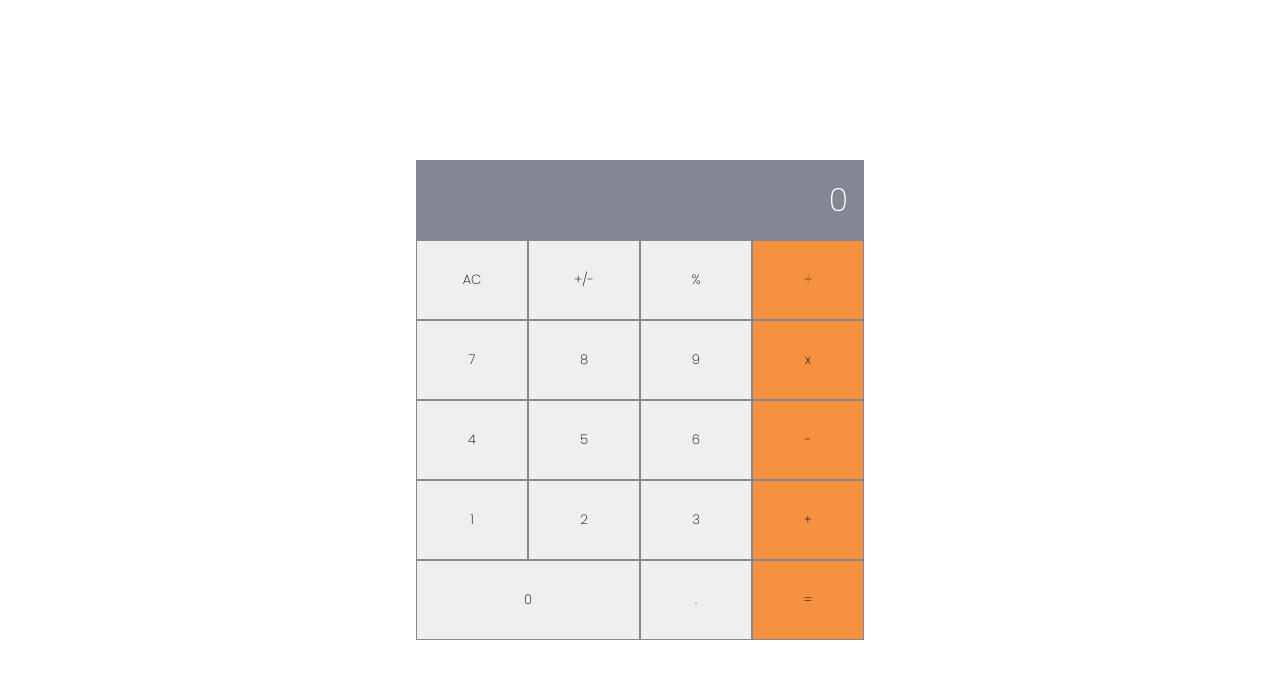
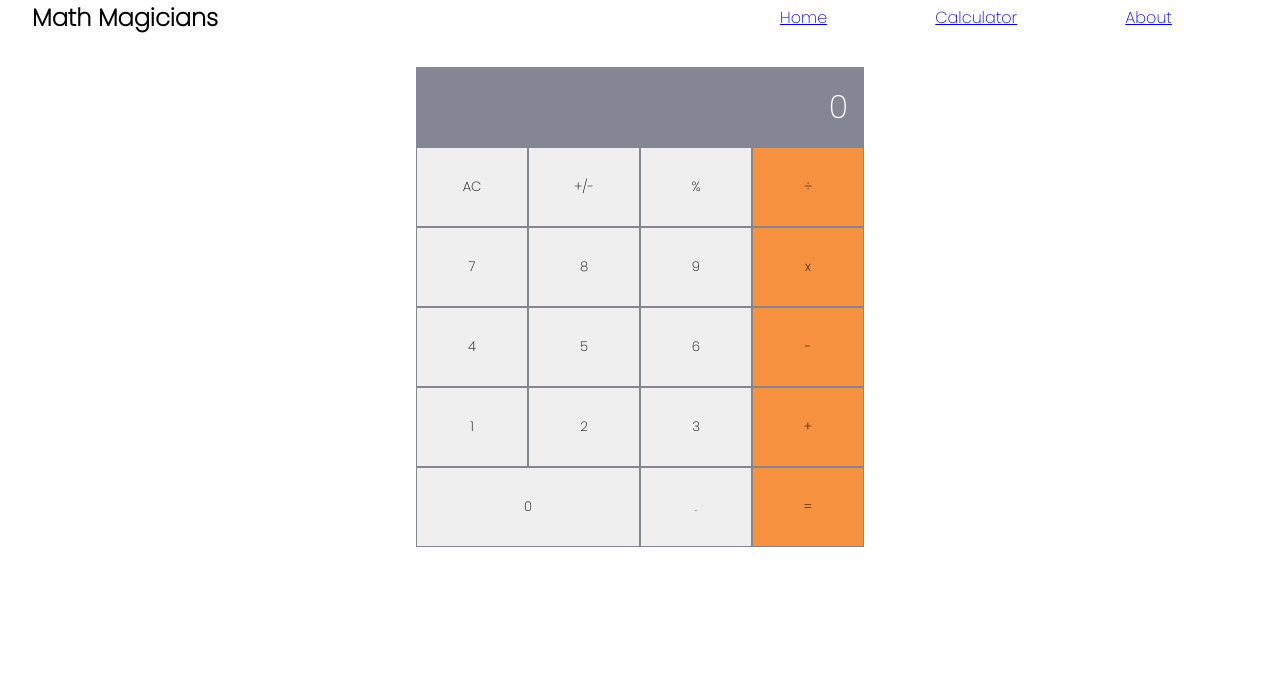
Before and after one commit to RokoVarano/math-magicians, a React (Create React App) app: page /calculator in a window 1280 px wide. Shown: the top 678 px of the page. Built offline with nearby package versions, Linux system fonts and the light colour scheme.

Commit message:
Add Header

```diff
--- a/package.json
+++ b/package.json
@@ -10,6 +10,7 @@
     "prop-types": "^15.7.2",
     "react": "^17.0.2",
     "react-dom": "^17.0.2",
+    "react-router-dom": "^5.2.0",
     "react-scripts": "4.0.3",
     "sass": "^1.37.5",
     "web-vitals": "^1.0.1"
--- a/src/App.js
+++ b/src/App.js
@@ -1,13 +1,20 @@
 /* eslint-disable react/prefer-stateless-function */
 import React, { Component } from 'react';
+import { BrowserRouter as Router, Route, Switch } from 'react-router-dom';
 import Calculator from './components/Calculator';
+import Header from './components/Header';
 
 class App extends Component {
   render() {
     return (
-      <div className="App">
-        <Calculator />
-      </div>
+      <Router>
+        <div className="App">
+          <Header />
+          <Switch>
+            <Route path="/calculator" component={Calculator} />
+          </Switch>
+        </div>
+      </Router>
     );
   }
 }
--- /dev/null
+++ b/src/components/Header.jsx
@@ -0,0 +1,14 @@
+import { Link } from 'react-router-dom';
+
+const Header = () => (
+  <nav>
+    <h1 className="main-title">Math Magicians</h1>
+    <ul>
+      <Link to="/"><li>Home</li></Link>
+      <Link to="/calculator"><li>Calculator</li></Link>
+      <Link to="/about"><li>About</li></Link>
+    </ul>
+  </nav>
+);
+
+export default Header;
--- a/src/index.scss
+++ b/src/index.scss
@@ -1 +1,41 @@
+@import url('https://fonts.googleapis.com/css2?family=Poppins:wght@200&display=swap');
+
+$result-bg: rgb(133, 134, 147);
+$right-bg: rgb(245, 145, 63);
+$p-color: black;
+$result-color: white;
+$p-font: 'Poppins', sans-serif;
+
+* {
+  margin: 0;
+  padding: 0;
+  font-family: $p-font;
+}
+
+body,
+.App,
+div,
+section,
+p,
+button,
+ul,
+nav,
+h1 {
+  width: 100%;
+  height: 100%;
+  display: flex;
+  justify-content: center;
+  align-items: center;
+}
+
+body {
+  position: absolute;
+}
+
+.App {
+  flex-direction: column;
+  justify-content: flex-start;
+}
+
+@import './styles/header.scss';
 @import './styles/calculator.scss';
--- a/src/styles/calculator.scss
+++ b/src/styles/calculator.scss
@@ -1,33 +1,3 @@
-@import url('https://fonts.googleapis.com/css2?family=Poppins:wght@200&display=swap');
-
-$result-bg: rgb(133, 134, 147);
-$right-bg: rgb(245, 145, 63);
-$p-color: black;
-$result-color: white;
-$p-font: 'Poppins', sans-serif;
-
-* {
-  margin: 0;
-  padding: 0;
-  font-family: $p-font;
-}
-
-body,
-div,
-section,
-p,
-button {
-  width: 100%;
-  height: 100%;
-  display: flex;
-  justify-content: center;
-  align-items: center;
-}
-
-body {
-  position: absolute;
-}
-
 .mainframe {
   display: grid;
   width: auto;
--- /dev/null
+++ b/src/styles/header.scss
@@ -0,0 +1,18 @@
+ul,
+nav {
+  justify-content: space-evenly;
+}
+
+nav {
+  height: auto;
+  margin-bottom: 2rem;
+}
+
+.main-title {
+  padding: 0 2rem;
+  justify-content: flex-start;
+}
+
+ul {
+  list-style: none;
+}
```
Also changed, not shown: 1 other file (tests, documents, lock files or other folders).
